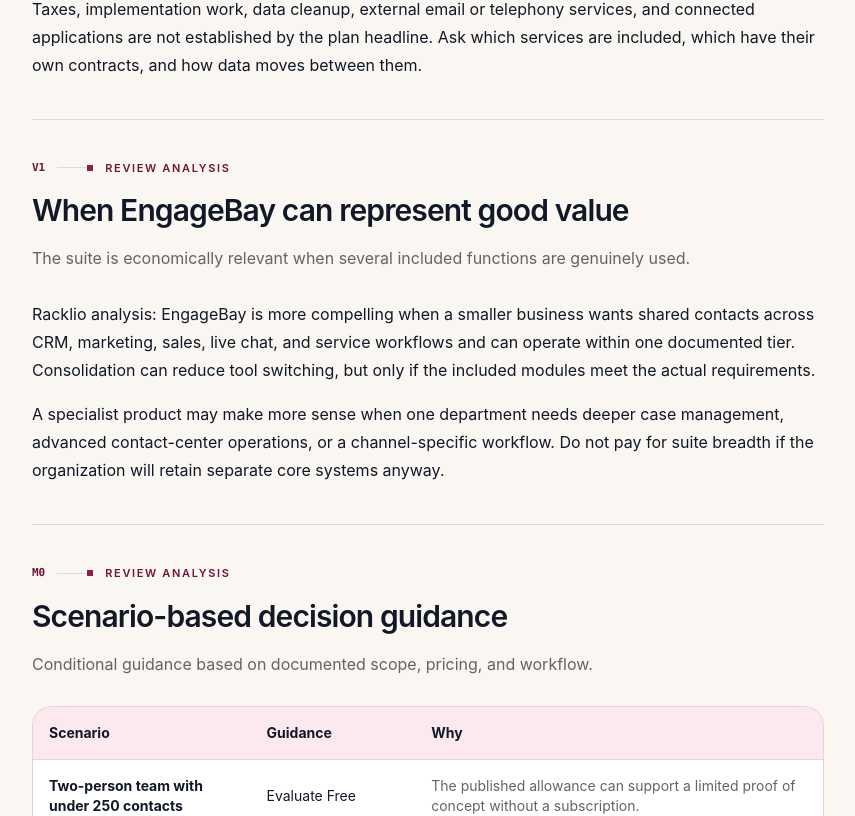
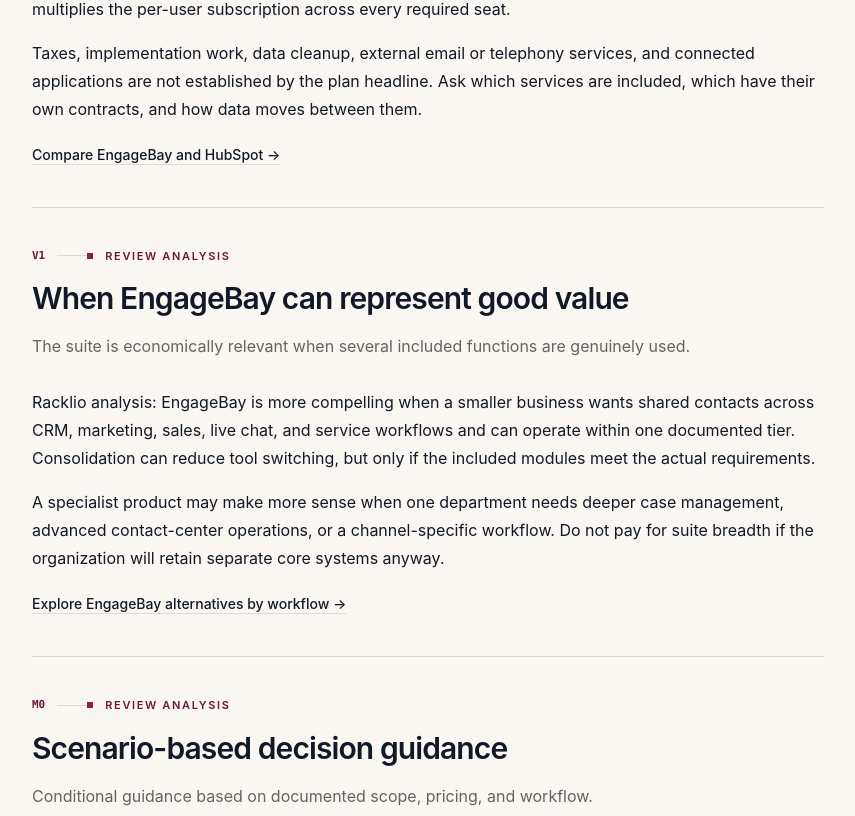
Before and after one commit to shiftorai/Racklio, a React (Vite) app: page /guides/engagebay-pricing in a window 1280 px wide. Shown: the part 2770-3586 px from the top of the page, without its empty margins (360-1215 px from the left). Built offline with nearby package versions, Linux system fonts and the light colour scheme.

Commit message:
seo: strengthen EngageBay internal linking

```diff
--- a/src/components/commercial/commercial-page-template.tsx
+++ b/src/components/commercial/commercial-page-template.tsx
@@ -41,6 +41,7 @@
     description: string;
     paragraphs: string[];
     evidence?: string;
+    contextualLink?: { title: string; href: string };
   }[];
   scenarios: { scenario: string; guidance: string; why: string }[];
   faqs: { question: string; answer: string }[];
@@ -309,6 +310,13 @@
                       <EvidenceNote>{section.evidence}</EvidenceNote>
                     </div>
                   ) : null}
+                  {section.contextualLink ? (
+                    <p className="mt-5 text-sm leading-6">
+                      <Link href={section.contextualLink.href}>
+                        {section.contextualLink.title} →
+                      </Link>
+                    </p>
+                  ) : null}
                 </ReviewSection>
               ))}
               <ReviewSection
--- a/src/components/comparisons/software-comparison-template.tsx
+++ b/src/components/comparisons/software-comparison-template.tsx
@@ -44,6 +44,7 @@
     description: string;
     paragraphs: string[];
     evidence?: string;
+    contextualLink?: { title: string; href: string };
   }[];
   scenarios: { scenario: string; lean: string; why: string }[];
   faqs: { question: string; answer: string }[];
@@ -352,6 +353,13 @@
                       <EvidenceNote>{s.evidence}</EvidenceNote>
                     </div>
                   ) : null}
+                  {s.contextualLink ? (
+                    <p className="mt-5 text-sm leading-6">
+                      <Link href={s.contextualLink.href}>
+                        {s.contextualLink.title} →
+                      </Link>
+                    </p>
+                  ) : null}
                 </ReviewSection>
               ))}
               <ReviewSection
--- a/src/components/reviews/software-review-template.tsx
+++ b/src/components/reviews/software-review-template.tsx
@@ -36,6 +36,7 @@
     paragraphs: string[];
     bullets?: string[];
     evidence?: string;
+    contextualLink?: { title: string; href: string };
   }[];
   scenarios: { scenario: string; fit: string; why: string }[];
   faqs: { question: string; answer: string }[];
@@ -465,6 +466,13 @@
                       <EvidenceNote>{s.evidence}</EvidenceNote>
                     </div>
                   ) : null}
+                  {s.contextualLink ? (
+                    <p className="mt-5 text-sm leading-6">
+                      <Link href={s.contextualLink.href}>
+                        {s.contextualLink.title} →
+                      </Link>
+                    </p>
+                  ) : null}
                 </ReviewSection>
               ))}
               <ReviewSection
--- a/src/pages/commercial/commercial-comparison-data.ts
+++ b/src/pages/commercial/commercial-comparison-data.ts
@@ -133,6 +133,10 @@
         'Verified fact: EngageBay offers All-in-One, Marketing, CRM & Sales, and Service Bay products. HubSpot describes a customer platform spanning Marketing, Sales, Service, Content, Data, Commerce, and Smart CRM. Both connect customer-facing functions, but HubSpot packages a broader set of hubs and editions.',
         'Racklio analysis: EngageBay is easier to shortlist when a smaller organization wants broad connected basics. HubSpot becomes more relevant when a team has requirements that justify its larger platform and can manage the resulting configuration, governance, and commercial complexity.',
       ],
+      contextualLink: {
+        title: 'Read the full EngageBay review',
+        href: '/reviews/engagebay',
+      },
     },
     {
       id: 'pricing',
@@ -145,6 +149,10 @@
       ],
       evidence:
         'Pricing verified August 14, 2026. HubSpot’s public page explicitly identifies special Starter pricing; Racklio does not generalize it into a permanent base rate.',
+      contextualLink: {
+        title: 'See EngageBay’s pricing and plan structure',
+        href: '/guides/engagebay-pricing',
+      },
     },
     {
       id: 'scope',
@@ -188,6 +196,10 @@
         'EngageBay may not fit when a department needs specialist depth or governance beyond the selected tier. HubSpot may not fit when its platform breadth, commercial model, and implementation needs exceed the buyer’s actual requirements.',
         'A broad feature inventory should not substitute for a requirements map. The decision should follow required workflows, integration constraints, administrative capacity, and a total-cost model over the expected term.',
       ],
+      contextualLink: {
+        title: 'Explore EngageBay alternatives',
+        href: '/alternatives/engagebay-alternatives',
+      },
     },
     {
       id: 'verdict',
--- a/src/pages/commercial/commercial-page-data.ts
+++ b/src/pages/commercial/commercial-page-data.ts
@@ -105,6 +105,10 @@
       ],
       evidence:
         'The official page displays lower effective rates for longer commitments. Because commitment labels and checkout terms can change, Racklio does not present those lower figures as the default price.',
+      contextualLink: {
+        title: 'Read the full EngageBay review',
+        href: '/reviews/engagebay',
+      },
     },
     {
       id: 'plans',
@@ -127,6 +131,10 @@
         'A team may need Growth or Pro because of contacts, workflow depth, reporting, storage, governance, or service controls even when it has few users. Conversely, a larger team with simple requirements still multiplies the per-user subscription across every required seat.',
         'Taxes, implementation work, data cleanup, external email or telephony services, and connected applications are not established by the plan headline. Ask which services are included, which have their own contracts, and how data moves between them.',
       ],
+      contextualLink: {
+        title: 'Compare EngageBay and HubSpot',
+        href: '/comparisons/engagebay-vs-hubspot',
+      },
     },
     {
       id: 'value',
@@ -138,6 +146,10 @@
         'Racklio analysis: EngageBay is more compelling when a smaller business wants shared contacts across CRM, marketing, sales, live chat, and service workflows and can operate within one documented tier. Consolidation can reduce tool switching, but only if the included modules meet the actual requirements.',
         'A specialist product may make more sense when one department needs deeper case management, advanced contact-center operations, or a channel-specific workflow. Do not pay for suite breadth if the organization will retain separate core systems anyway.',
       ],
+      contextualLink: {
+        title: 'Explore EngageBay alternatives by workflow',
+        href: '/alternatives/engagebay-alternatives',
+      },
     },
   ],
   scenarios: [
@@ -433,6 +445,10 @@
         'Verified fact: EngageBay combines CRM, marketing, sales, live chat, and Service Bay functions, with contact and capability limits that change by tier. A buyer may look elsewhere when one department needs deeper tooling, governance, integration, or channel coverage than the selected tier documents.',
         'Racklio analysis: changing products is not automatically an upgrade. It is justified when a specific workflow gap matters more than the cost and disruption of operating another platform.',
       ],
+      contextualLink: {
+        title: 'Read the baseline EngageBay review',
+        href: '/reviews/engagebay',
+      },
     },
     {
       id: 'hubspot',
@@ -444,6 +460,10 @@
         'HubSpot officially packages Marketing, Sales, Service, Content, Data, Commerce, and Smart CRM capabilities across free and paid editions. Its pricing can combine seats, editions, credits, add-ons, and annual commitments, so it should not be reduced to a single headline rate.',
         'Choose HubSpot when the organization can govern a broader platform and needs its documented ecosystem or advanced hub capabilities. Stay with EngageBay when a smaller connected suite is sufficient and the required features fit a published plan.',
       ],
+      contextualLink: {
+        title: 'See the EngageBay vs HubSpot comparison',
+        href: '/comparisons/engagebay-vs-hubspot',
+      },
     },
     {
       id: 'specialists',
@@ -466,6 +486,10 @@
         'Document the system of record, customer channels, workflow owners, automation boundaries, reporting, governance, integrations, and forecast usage. Then compare the smallest configuration that satisfies those requirements.',
         'The defensible choice may still be EngageBay. Its broader bundle can reduce handoffs for a smaller team when specialist depth is not required.',
       ],
+      contextualLink: {
+        title: 'Review EngageBay pricing and plan limits',
+        href: '/guides/engagebay-pricing',
+      },
     },
   ],
   scenarios: [
--- a/src/pages/reviews/priority-review-data.ts
+++ b/src/pages/reviews/priority-review-data.ts
@@ -124,6 +124,10 @@
       ],
       evidence:
         'Verified against EngageBay’s official All-in-One pricing, product, support, integration, and API pages. No hands-on product testing is claimed.',
+      contextualLink: {
+        title: 'Compare EngageBay and HubSpot',
+        href: '/comparisons/engagebay-vs-hubspot',
+      },
     },
     {
       id: 'pricing-limits',
@@ -135,6 +139,10 @@
         'The official pricing interface displays different effective rates for annual and longer commitments. The table above uses the annual All-in-One prices shown during verification rather than presenting the lowest advertised rate without its commitment context.',
         'Plan progression changes more than contact capacity. Lists, forms, automation workflows, workflow nodes, reporting, file storage, service views, macros, and other functions have tier-specific availability or limits.',
       ],
+      contextualLink: {
+        title: 'See EngageBay’s pricing and plan structure',
+        href: '/guides/engagebay-pricing',
+      },
     },
     {
       id: 'integrations',
@@ -146,6 +154,10 @@
         'EngageBay publishes connections for services including Zapier, Shopify, SendGrid, Stripe, Outlook, Salesforce, Aircall, and other tools, alongside APIs and webhooks.',
         'Buyers should verify the exact objects, sync direction, update frequency, permissions, and plan access required for their workflow. Racklio does not infer those details from the presence of an integration listing.',
       ],
+      contextualLink: {
+        title: 'Explore EngageBay alternatives',
+        href: '/alternatives/engagebay-alternatives',
+      },
     },
   ],
   strengths: [
```
